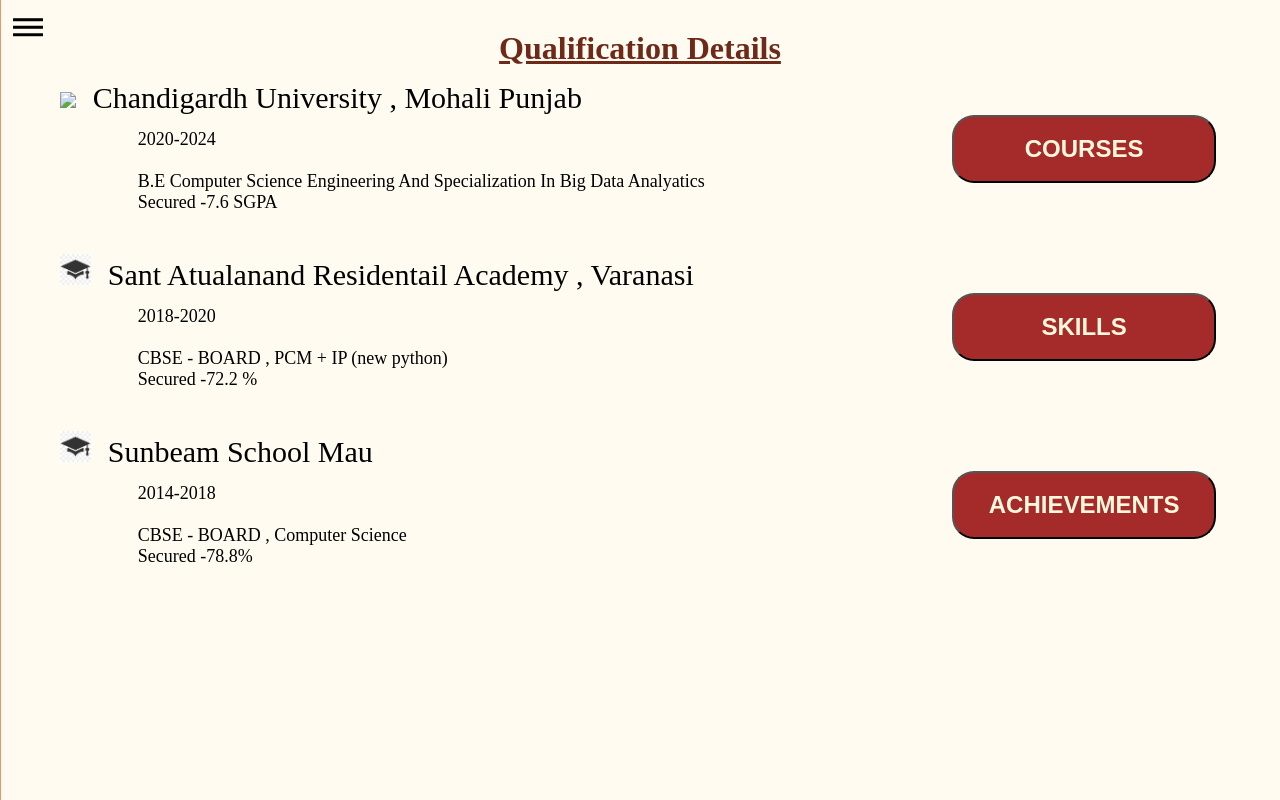
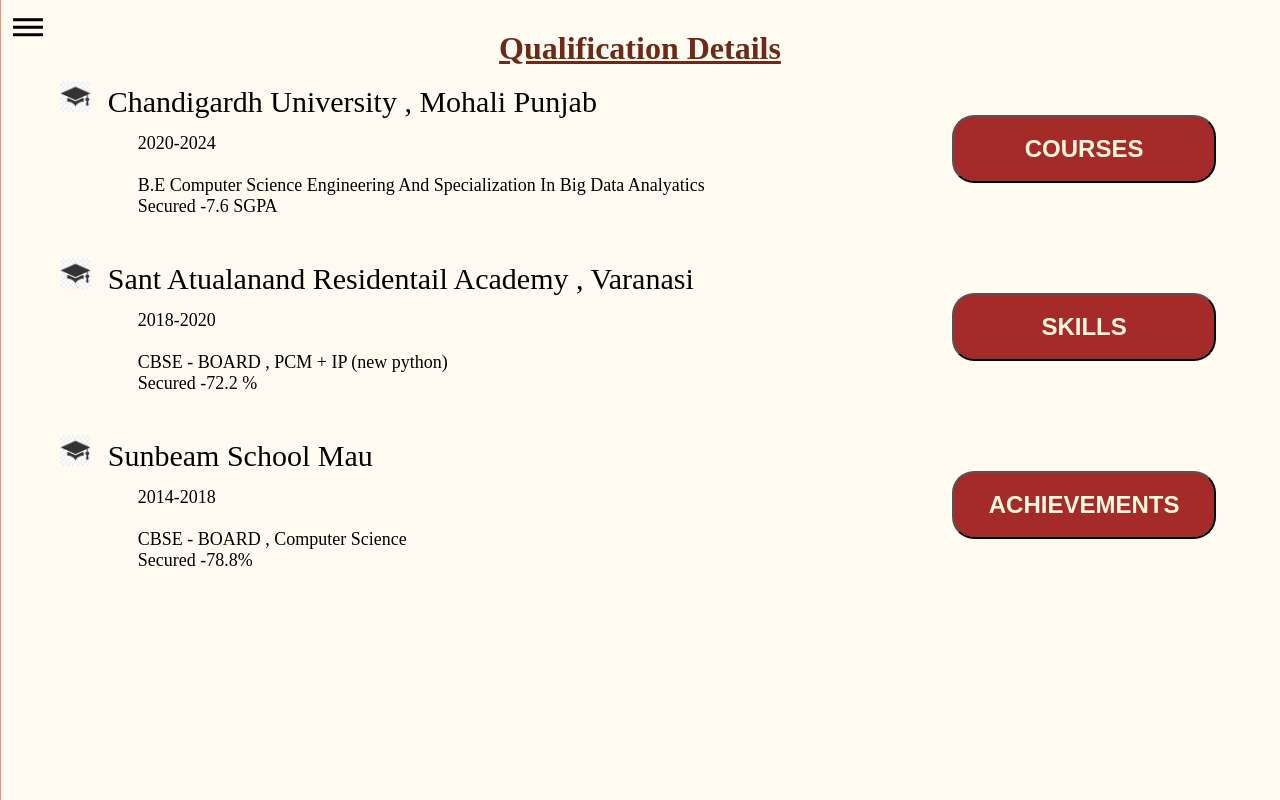
Before and after one commit to Salvinrai/portfolio, a plain HTML site: page education.html in a window 1280 px wide. Drawn offline with Linux system fonts and the light colour scheme; a web font is replaced by a local one.

Commit message:
Update education.html

```diff
--- a/education.html
+++ b/education.html
@@ -41,7 +41,7 @@
                 <div class ="main">
                 <div class ="infoedu">
                     <div class ="passout">
-                        <img src="tree/main/pic/scholar.jpg"><span class="schoolname">Chandigardh University , Mohali Punjab</span>
+                        <img src="portfolio/pic/scholar.jpg"><span class="schoolname">Chandigardh University , Mohali Punjab</span>
                         <div class="year"> 2020-2024
                             <br>
                             <br>
```
